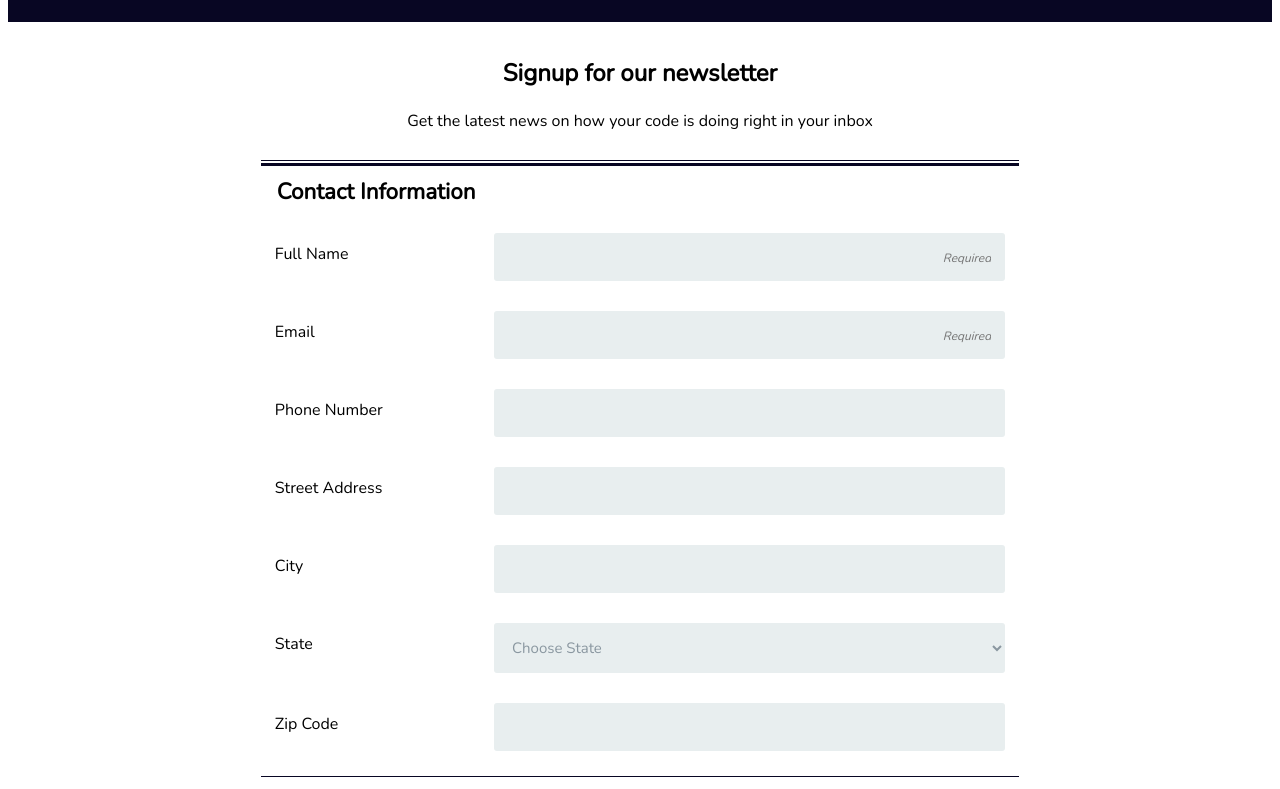
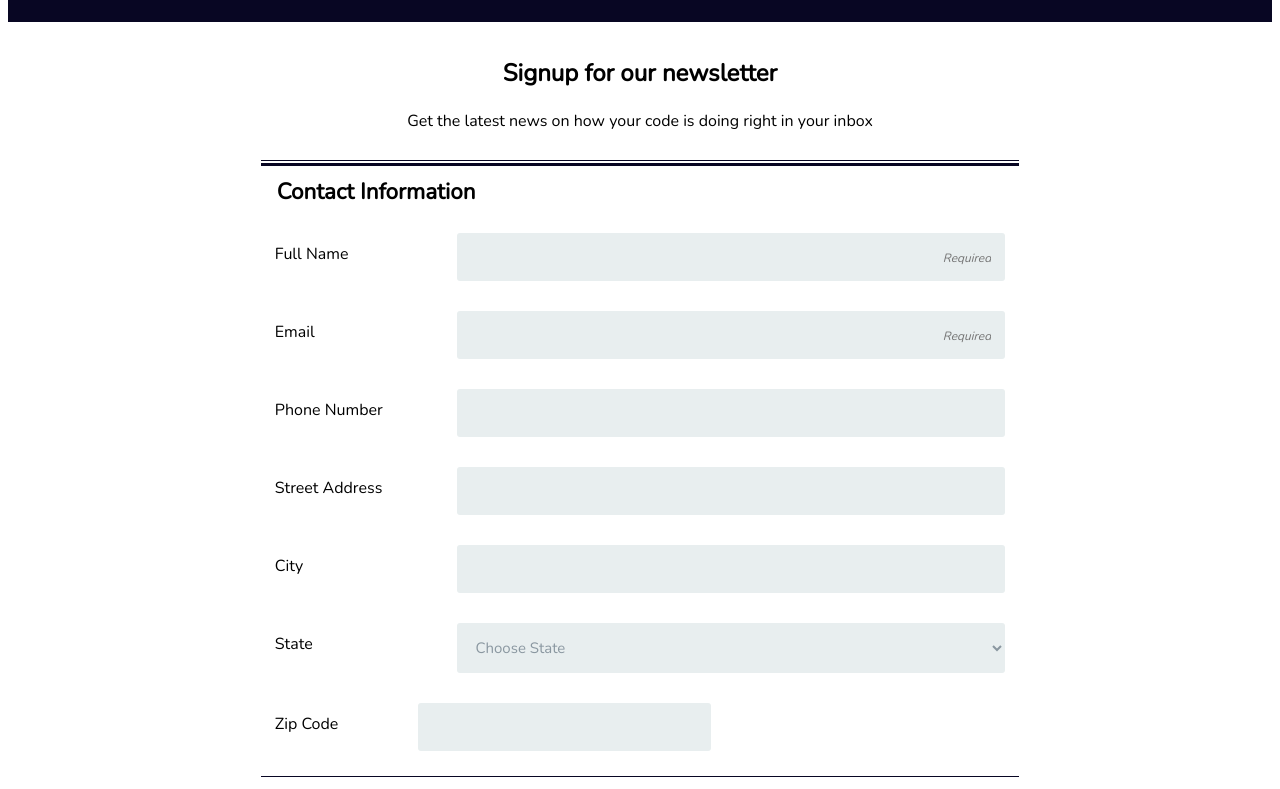
Before and after one commit to kellicodes/Form-project, a plain HTML site: page index.html in a window 1280 px wide. Shown: the part 106-895 px from the top of the page. Drawn offline with nearby package versions, Linux system fonts and the light colour scheme.

Commit message:
Updated tags

```diff
--- a/css/styles.css
+++ b/css/styles.css
@@ -32,12 +32,6 @@
 
 input[type="text"],
 input[type="email"],
-input[type="phone"],
-input[type="address"],
-input[type="email"],
-input[type="city"],
-input[type="state"],
-input[type="zip"],
 textarea,
 select {
   background: #080623;
@@ -56,7 +50,7 @@ input[type="checkbox"]{
     margin: 8px;
 }
 
-input[type="zip"]{
+input[name="user_zip"]{
     width: 40%;
 }
 
@@ -104,10 +98,13 @@ p {
     color: grey;
 }
 
+.main {
+    max-width: 800px;
+}
 @media (min-width: 768px){
     .main {
         margin: 0 auto;
-        width: 60%;
+        max-width: 60%;
     }
     label[for="name"],
     label[for="email"],
@@ -122,30 +119,6 @@ p {
         margin-right:10px;
         padding-top: 25px;
     }
-
-    input[type="text"],
-    input[type="email"],
-    input[type="phone"],
-    select {
-      background: #080623;
-      border: none;
-      height: auto;
-      float: right;
-      font: 400 15px 'Nunito';
-      outline: 0;
-      padding: 14px;
-      margin: 15px 0 15px 0;
-      width: 70%;
-      background-color: #e8eeef;
-      color: #8a97a0;
-      border-radius: 3px;
-    }
-    input[type="zip"]{
-        max-width: 50%;
-        float: left;
-        margin-left: 50px;
-    }
-
     .border {
         width: 100%;
 
@@ -156,11 +129,45 @@ p {
 
 }
 @media (min-width: 1024px){
-    input[type="zip"]{
-        max-width: 40%;
-        float: left;
-        margin-left: 108px;
+
+    label[for="name"],
+    label[for="email"],
+    label[for="phone"],
+    label[for="address"],
+    label[for="city"],
+    label[for="state"],
+    label[for="zip"]
+    {
+        clear: both;
+        float:left;
+        margin-right:10px;
+        padding-top: 25px;
     }
+    input[name="user_zip"]{
+        width: 40%;
+        margin-left: 70px;
+
+    }
+
+    input[type="email"],
+    input[name="user_phone"],
+    input[name="user_name"],
+    input[name="user_address"],
+    input[name="user_city"], select {
+        background: #080623;
+        border: none;
+        height: auto;
+        font: 400 15px 'Nunito';
+        outline: 0;
+        padding: 14px;
+        margin: 15px 0;
+        width: 75%;
+        background-color: #e8eeef;
+        color: #8a97a0;
+        border-radius: 3px;
+        float: right;
+    }
+
     button {
         width: 95%;
         margin: 0 15px 10px;
--- a/index.html
+++ b/index.html
@@ -57,7 +57,7 @@
                 <label>Newsletter Format</label><br>
                 <input type="radio" id="html-format" value="html_format" name="format"><label for="html-format">HTML</label><br>
                 <input type="radio" id="plain" value="plain" name="format"><label for="plain">Plain text</label><br><br>
-                <label>Other topics you'd like to hear about</label>
+                <label for="topics">Other topics you'd like to hear about</label>
                 <textarea id="topics" name="user_topics"></textarea>
              </fieldset>
              <button type="submit">Sign Up</button>
```
